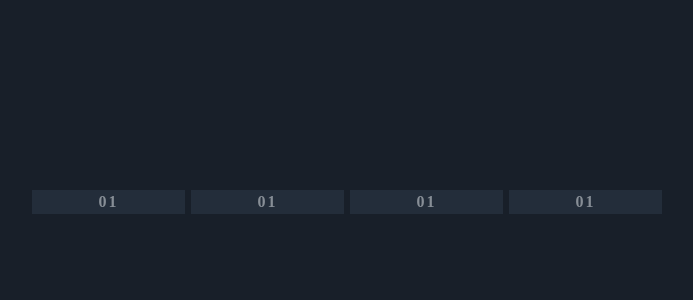
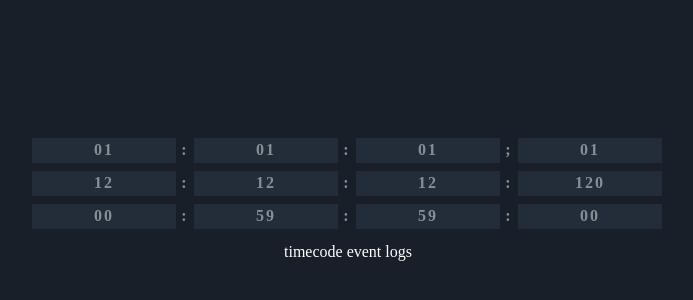
Before and after one commit to nomalab/noma-timecode, a website: page index.html in a window 1280 px wide. Shown: the part 198-498 px from the top of the page, without its empty margins (292-985 px from the left). Drawn offline with Linux system fonts and the light colour scheme.

Commit message:
show delimiters

```diff
--- a/index.html
+++ b/index.html
@@ -21,6 +21,7 @@
 
     .w {
       width: 50%;
+      margin: auto;
     }
 
     .timecode {
@@ -33,12 +34,13 @@
     .timecode div.hh,
     .timecode div.mm,
     .timecode div.ss,
+    .timecode div.drop,
     .timecode div.ff {
       margin: 2px;
       border-right: 2px solid #181f29;
       background-color: #232D3A;
       color: #878E96;
-      height: 24px;
+      height: 25px;
       padding: 0px 3px;
       line-height: 24px;
       justify-content: center;
@@ -47,6 +49,24 @@
       display: flex;
       flex-direction: row;
       flex: 1 1;
+      min-width: 0px;
+    }
+
+    .timecode div.delimiter,
+    .timecode div.drop {
+      margin: 2px;
+      border-right: 2px solid #181f29;
+      background-color: #181f29;
+      color: #878E96;
+      height: 25px;
+      padding: 0px 3px;
+      line-height: 24px;
+      justify-content: center;
+      font-weight: 600;
+      letter-spacing: 2px;
+      display: flex;
+      flex-direction: row;
+      flex: 0 0;
       min-width: 0px;
     }
 
@@ -71,24 +91,38 @@
       stroke: #3BAAFF;
     }
 
+    .log {
+      margin: 10px;
+      color: white;
+      text-align: center;
+    }
+
   </style>
 
   <title>noma-timecode</title>
 
   <div class="w">
-    <noma-timecode timecode="01:01:01:01" class="timecode">
+    <noma-timecode id="tc0" timecode="01:01:01;01" class="timecode"></noma-timecode>
+    <noma-timecode id="tc1" timecode="12:12:12:120" class="timecode"></noma-timecode>
+    <noma-timecode id="tc2" timecode="00:59:59:00" class="timecode"></noma-timecode>
+    <div class="log">timecode event logs</div>
   </div>
 
+  <script type="text/javascript">
+    var log = document.querySelector('.log');
+    var tc0 = document.querySelector('noma-timecode');
+    var tc1 = document.querySelector('noma-timecode');
+    var tc2 = document.querySelector('noma-timecode');
 
-  <script type="text/javascript">
+    function l(evt) {
+      log.innerHTML = `timecode event triggered with detail: ${evt.detail}<br>`;
+    }
 
-    var tc = document.querySelector('noma-timecode');
+    tc0.addEventListener('timecode', l);
 
-    tc.addEventListener('timecode', function (evt) {
+    tc1.addEventListener('timecode', l);
 
-      alert(`timecode event triggered with detail: ${evt.detail}`);
-    });
-
+    tc2.addEventListener('timecode', l);
   </script>
 
 </body>
--- a/index.js
+++ b/index.js
@@ -175,11 +175,20 @@ class NomaTimecode extends HTMLElement {
 `<div class="hh">
 <span>${this.tc.hh}</span>
 </div>
+<div class="delimiter">
+<span>:</span>
+</div>
 <div class="mm">
 <span>${this.tc.mm}</span>
 </div>
+<div class="delimiter">
+<span>:</span>
+</div>
 <div class="ss">
 <span>${this.tc.ss}</span>
+</div>
+<div class="drop">
+<span>${this.tc.drop}</span>
 </div>
 <div class="ff">
 <span>${this.tc.ff}</span>
--- a/package.json
+++ b/package.json
@@ -1,6 +1,6 @@
 {
   "name": "noma-timecode",
-  "version": "1.0.0",
+  "version": "1.0.1",
   "description": "",
   "main": "index.js",
   "scripts": {
```
